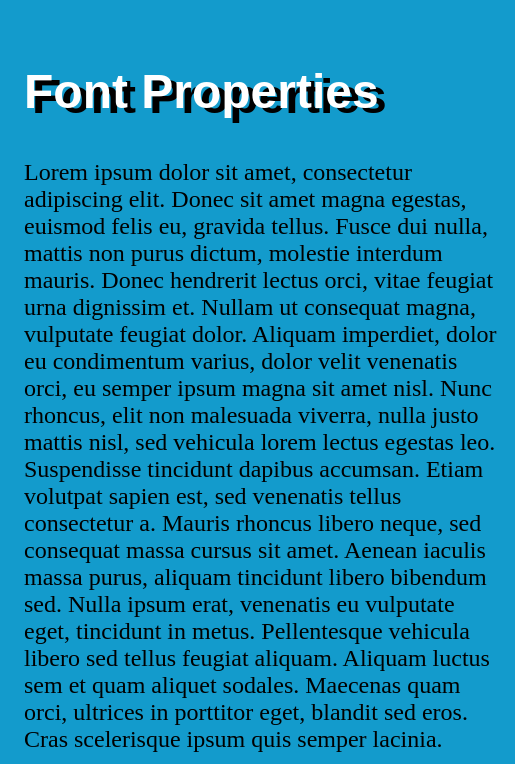
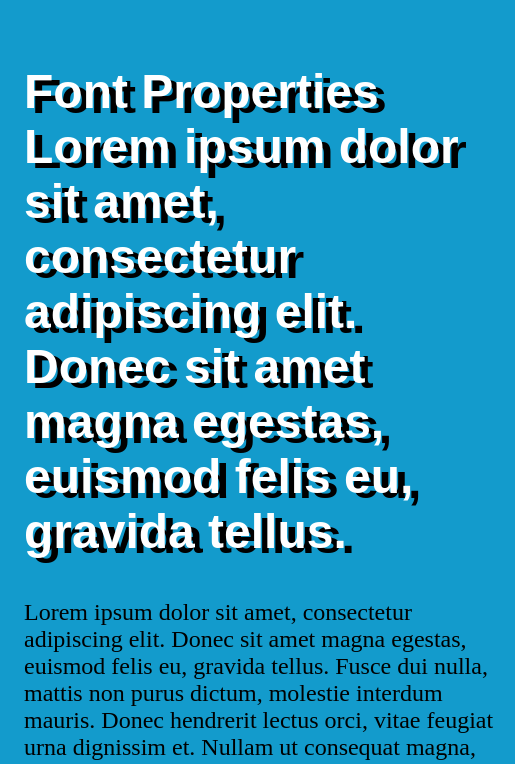
Before and after one commit to icyater/Font-propertys, a plain HTML site: page index.html in a window 1280 px wide. Shown: the top 764 px of the page, 0-515 px from the left. Drawn offline with Linux system fonts and the light colour scheme.

Commit message:
h1 more lines

```diff
--- a/index.html
+++ b/index.html
@@ -6,7 +6,7 @@
 </head>
 <body>
 	<article>
-		<h1>Font Properties</h1>
+		<h1>Font Properties Lorem ipsum dolor sit amet, consectetur adipiscing elit. Donec sit amet magna egestas, euismod felis eu, gravida tellus.</h1>
 		<p>
 			Lorem ipsum dolor sit amet, consectetur adipiscing elit. Donec sit amet magna egestas, euismod felis eu, gravida tellus. Fusce dui nulla, mattis non purus dictum, molestie interdum mauris. Donec hendrerit lectus orci, vitae feugiat urna dignissim et. Nullam ut consequat magna, vulputate feugiat dolor. Aliquam imperdiet, dolor eu condimentum varius, dolor velit venenatis orci, eu semper ipsum magna sit amet nisl. Nunc rhoncus, elit non malesuada viverra, nulla justo mattis nisl, sed vehicula lorem lectus egestas leo. Suspendisse tincidunt dapibus accumsan. Etiam volutpat sapien est, sed venenatis tellus consectetur a. Mauris rhoncus libero neque, sed consequat massa cursus sit amet. Aenean iaculis massa purus, aliquam tincidunt libero bibendum sed. Nulla ipsum erat, venenatis eu vulputate eget, tincidunt in metus. Pellentesque vehicula libero sed tellus feugiat aliquam. Aliquam luctus sem et quam aliquet sodales. Maecenas quam orci, ultrices in porttitor eget, blandit sed eros. Cras scelerisque ipsum quis semper lacinia.
 		</p>
```
